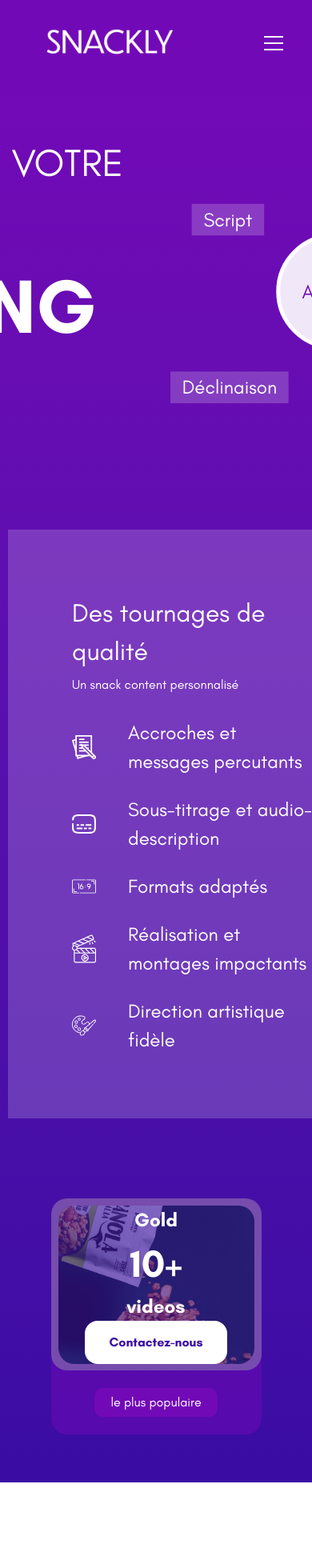
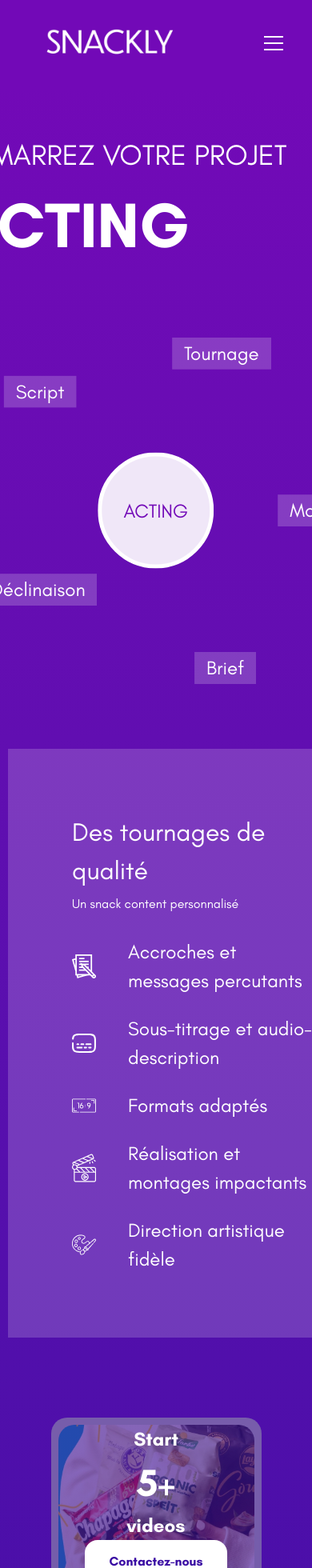
Before and after one commit to 4skygroup/snackly, a React (Vite) app: page /action in a window 390 px wide. Shown: the top 1960 px of the page at 80% size. Built offline with nearby package versions, Linux system fonts and the light colour scheme.

Commit message:
Home page responsiveness done

```diff
--- a/src/pages/Acting.tsx
+++ b/src/pages/Acting.tsx
@@ -38,11 +38,16 @@
     <div>
       <Navbar />
       <section className="bg-linear-to-b from-snackly-purple to-snackly-blue text-white flex flex-col gap-y-25 py-15 px-2.5 items-center">
-        <section className="flex justify-between">
+        <section className="flex justify-center lgp:gap-10 max-mdpp:flex-col max-mdpp:gap-y-25">
           <div className="flex flex-col">
-            <p className="text-h5 uppercase">Démarrez votre projet</p>
-            <span className="text-h2 font-bold uppercase">Acting</span>
+            <p className="lgp:text-h5 uppercase max-lgp:text-h6">
+              Démarrez votre projet
+            </p>
+            <span className="lgp:text-h2 font-bold uppercase max-lgp:text-h3">
+              Acting
+            </span>
           </div>
+          {/* <div className="relative"> */}
           <div className="animate-rotation w-125 h-98.75 relative flex items-center justify-center">
             <span className="animate-rotationback text-t3 uppercase w-36.25 h-36.25 bg-white/90 border-5 text-snackly-purple flex items-center justify-center rounded-full border-white border-solid">
               Acting
@@ -64,6 +69,7 @@
               Tournage
             </span>
           </div>
+          {/* </div> */}
         </section>
         <section className="max-w-300 bg-white/18 mx-auto p-20">
           <div className="flex gap-x-25">
@@ -150,7 +156,7 @@
             </div>
           </div>
         </section>
-        <section className="flex gap-x-50">
+        <section className="flex max-mdpp:flex-col max-mdpp:gap-y-10 mdpp:max-lgp:gap-x-20 lgp:max-xl:gap-x-35 xl:gap-x-50">
           <Offer imgSrc="/images/Snack-Content-1.jpg" />
           <Offer
             isPopular={true}
--- a/src/pages/Home.tsx
+++ b/src/pages/Home.tsx
@@ -95,7 +95,7 @@
         </div>
       </section>
       <section className="flex flex-col gap-y-25 py-50 bg-linear-to-b from-snackly-blue to-snackly-purple">
-        <div className="group hover:animate-grow bg-white mdpp:w-162.5 mdpp:h-125 sm:max-mdpp:w-120 sm:max-mdpp:h-100 max-sm:w-70 max-sm:h-80 rounded-tr-full rounded-br-full flex flex-col justify-center hover:items-center items-end gap-y-5 px-17.5">
+        <div className="group hover:w-full transition-all duration-500 bg-white mdpp:w-162.5 mdpp:h-125 sm:max-mdpp:w-120 sm:max-mdpp:h-100 max-sm:w-70 max-sm:h-80 rounded-tr-full rounded-br-full flex flex-col justify-center hover:items-center items-end gap-y-5 px-17.5">
           <span className="group-hover:hidden mdpp:text-h1 sm:max-mdpp:text-h3 max-sm:text-h5 text-snackly-purple font-bold ">
             ACTING
           </span>
@@ -117,7 +117,7 @@
             </span>
           </Link>
         </div>
-        <div className="group hover:animate-grow bg-white mdpp:w-162.5 mdpp:h-125 sm:max-mdpp:w-120 sm:max-mdpp:h-100 max-sm:w-70 max-sm:h-80 rounded-tl-full rounded-bl-full flex flex-col justify-center hover:items-center items-start gap-y-5 px-17.5 self-end">
+        <div className="group hover:w-full transition-all duration-500 bg-white mdpp:w-162.5 mdpp:h-125 sm:max-mdpp:w-120 sm:max-mdpp:h-100 max-sm:w-70 max-sm:h-80 rounded-tl-full rounded-bl-full flex flex-col justify-center hover:items-center items-start gap-y-5 px-17.5 self-end">
           <span className="group-hover:hidden mdpp:text-h1 sm:max-mdpp:text-h3 max-sm:text-h5 text-snackly-blue font-bold">
             MOTION
           </span>
```
